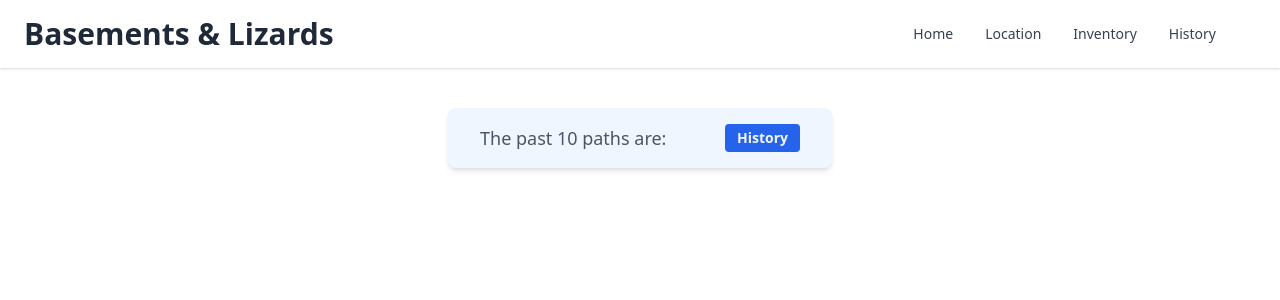
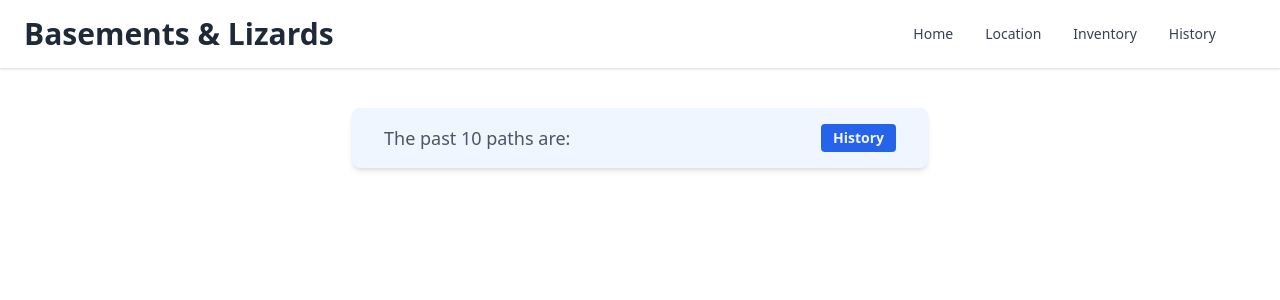
Before and after one commit to fabianvanhummel/basements-and-lizards, a React (Create React App) app: page /history in a window 1280 px wide. Shown: the top 300 px of the page. Built offline with nearby package versions, Linux system fonts and the light colour scheme.

Commit message:
single state game met history implemented, ook history van inventory en events toegevoegd. Nog een gekke bug met push gevonden, dat ff checken

```diff
--- a/src/bm-app/BMApp.jsx
+++ b/src/bm-app/BMApp.jsx
@@ -7,41 +7,38 @@ import { HistoryTab } from "./HistoryTab";
 
 // History of gameStates
 var gameStateHistory = [];
+var inventoryItems = [];
+var happenedEvents = [];
 
 export const BMApp = ({ book }) => {
 
   const [gameState, setState] = useState(
     {
       locationIdState: book["start-location"],
-      eventIdsState: [],
-      itemIdsState: []
+      changeLog: ['location-swap'],
+      eventHappenedTrigger: [],
+      itemPickupTrigger: []
     }
   );
 
   function saveState(currentState) {
-    gameStateHistory.push(currentState)
+    gameStateHistory.push([currentState, inventoryItems, happenedEvents])
+    console.log(gameStateHistory)
+    // Check dit met Pim
   }
 
   function travelBackInTime(index) {
-    console.log(gameStateHistory)
-    console.log(index)
-    // shenanigans
-    setState(gameStateHistory[index])
-    gameStateHistory = gameStateHistory.slice(-(index+1))
-  }
-
-  function deduceLocationHistory() {
-    var historyNames = [];
-    for (const key in gameStateHistory) {
-      historyNames.push(book.locations[gameStateHistory[key].locationIdState].name)
-    }
-    return(historyNames)
+    setState(gameStateHistory[index][0])
+    gameStateHistory = gameStateHistory.slice(-(index + 1))
+    inventoryItems = gameStateHistory[index][1]
+    happenedEvents = gameStateHistory[index][2]
   }
 
   const setLocation = (locationId) => {
     setState({
       ...gameState,
-      locationIdState: locationId
+      locationIdState: locationId,
+      changeLog: 'location-swap'
     })
     saveState(gameState)
   }
@@ -49,44 +46,29 @@ export const BMApp = ({ book }) => {
   // Adders
   const addEvent = (eventId) => {
     saveState(gameState)
-    setState({ ...gameState, eventIdsState: eventId })
+    happenedEvents.push(eventId)
+    setState({
+      ...gameState,
+      eventHappenedTrigger: eventId,
+      changeLog: 'event-happened'
+    })
   };
 
   const addItem = (itemId) => {
     saveState(gameState)
-    setState({ ...gameState, itemIdsState: itemId })
-  };
-
-  // Getters
-  const locationHistory = deduceLocationHistory()
-
-  const getEvent = (id) => ({
-    ...book.events[id],
-    didHappen: gameState.eventIdsState.includes(id),
-  });
-
-  const getItem = (id) => ({
-    ...book.items[id],
-    isPresent: !gameState.itemIdsState.includes(id),
-  });
-
-  const checkRequirements = (requirements) => {
-    if (!requirements) return true;
-
-    let reqMet = true;
-    requirements.forEach((eventId) => {
-      if (!gameState.eventIdsState.includes(eventId)) {
-        reqMet = false;
-      }
-    });
-    return reqMet;
+    inventoryItems.push(itemId)
+    setState({
+      ...gameState,
+      itemPickupTrigger: itemId,
+      changeLog: 'item-added'
+    })
   };
 
   const locationPaths = book.locations[gameState.locationIdState].paths.map((path) => {
     let reqMet = true;
     path.requirements &&
       path.requirements.forEach((eventId) => {
-        if (!gameState.eventIdsState.includes(eventId)) {
+        if (!happenedEvents.includes(eventId)) {
           reqMet = false;
         }
       }); // Checks paths for requirements
@@ -103,7 +85,7 @@ export const BMApp = ({ book }) => {
     book.locations[gameState.locationIdState].events.map((eventId) => ({
       ...book.events[eventId],
       id: eventId,
-      didHappen: gameState.eventIdsState.includes(eventId),
+      didHappen: happenedEvents.includes(eventId),
     }));
 
   const locationItems =
@@ -111,29 +93,24 @@ export const BMApp = ({ book }) => {
     book.locations[gameState.locationIdState].items.map((item) => ({
       ...book.items[item.id],
       id: item.id,
-      isPresent: !gameState.itemIdsState.includes(item.id),
+      isPresent: !inventoryItems.includes(item.id),
       events:
         item.events &&
         item.events.map((eventId) => ({
           ...book.events[eventId],
           id: eventId,
-          didHappen: gameState.eventIdsState.includes(eventId),
+          didHappen: happenedEvents.includes(eventId),
         })),
     }));
 
-  const inventoryItems =
-    gameState.itemIdsState &&
-    gameState.itemIdsState.map((itemId) => ({
-      ...book.items[itemId],
-      id: itemId,
-      events:
-        book.items[itemId].events &&
-        book.items[itemId].events.map((eventId) => ({
-          ...book.events[eventId],
-          id: eventId,
-          didHappen: gameState.eventIdsState.includes(eventId),
-        })),
-    }));
+  function deduceLocationHistory() {
+    var historyNames = [];
+    for (const key in gameStateHistory) {
+      historyNames.push([book.locations[gameStateHistory[key][0].locationIdState].name, gameStateHistory[key][0].changeLog])
+    }
+    return (historyNames)
+  }
+
 
   return (
     <BrowserRouter>
@@ -220,7 +197,7 @@ export const BMApp = ({ book }) => {
           element={<InventoryTab items={inventoryItems} addEvent={addEvent} />}
         />
 
-        <Route path="/history" element={<HistoryTab locationHistory={locationHistory} travelBackInTime={travelBackInTime}/>} />
+        <Route path="/history" element={<HistoryTab gameStateHistory={gameStateHistory} travelBackInTime={travelBackInTime} deduceLocationHistory={deduceLocationHistory} />} />
 
       </Routes>
     </BrowserRouter>
--- a/src/bm-app/HistoryTab.jsx
+++ b/src/bm-app/HistoryTab.jsx
@@ -1,14 +1,24 @@
 import "../index.css" // TODO: zorg dat dit global is geregeld in storybook
 
 var historyArray = [];
+function setColor(value) {
+  if (value === 'location-swap') {
+    return 'bg-blue-300 rounded-lg px-1 py-1 -my-1'
+  } else if (value === 'event-happened') {
+    return 'bg-red-300 rounded-lg px-1 py-1 -my-1'
+  } else {
+    return 'bg-green-300 rounded-lg px-1 py-1 -my-1'
+  }
+}
 
-export const HistoryTab = ({ locationHistory, travelBackInTime }) => {
-  let stateHistory = locationHistory
-  historyArray = Object.values(stateHistory)
+export const HistoryTab = ({ gameStateHistory, travelBackInTime, deduceLocationHistory }) => {
+
+  let stateHistory = gameStateHistory
+  historyArray = Object.values(deduceLocationHistory(stateHistory))
   historyArray = historyArray.slice(-10)
 
   return (
-    <div className="mx-auto max-w-sm px-8 py-4 my-10 bg-blue-50 rounded-lg shadow-md dark:bg-gray-800 ">
+    <div className="mx-auto max-w-xl px-8 py-4 my-10 bg-blue-50 rounded-lg shadow-md dark:bg-gray-800 ">
       <div className="flex items-start justify-between">
         <p className="text-gray-600 dark:text-gray-300 bold font-sans text-lg">
           The past 10 paths are:
@@ -20,12 +30,19 @@ export const HistoryTab = ({ locationHistory, travelBackInTime }) => {
       <div>
         <p className="text-gray-600 dark:text-gray-300 bold font-sans text-base">
           {historyArray.map((name, index) => (
-            <div className="max-w-sm my-2 px-4 py-2 bg-green-50 rounded-lg shadow-md">
-              {historyArray.length - index === 1 ? "Latest" : 10 - index}:  {name}
+            <div className="max-w-lg my-2 px-4 py-2 bg-green-50 shadow-md">
+              <div className="float-left px-2 text-black-100 absolute">
+                <div className={setColor(name[1])}>
+                  {name[1]}
+                </div>
+              </div>
+              <div className="text-center">
+                {historyArray.length - index === 1 ? "Latest" : 10 - index}:  {name[0]}
+              </div>
               <button onClick={() => {
                 travelBackInTime(index);
               }}
-                className="text-black-600 max-w-sm mx-auto bg-red-100 px-1 rounded-lg shadow-md float-right">Back to here</button>
+                className="text-black-600 max-w-sm mx-auto bg-red-100 px-1 rounded-lg shadow-md float-right -my-6">Back to here</button>
             </div>
           ))}
         </p>
```
